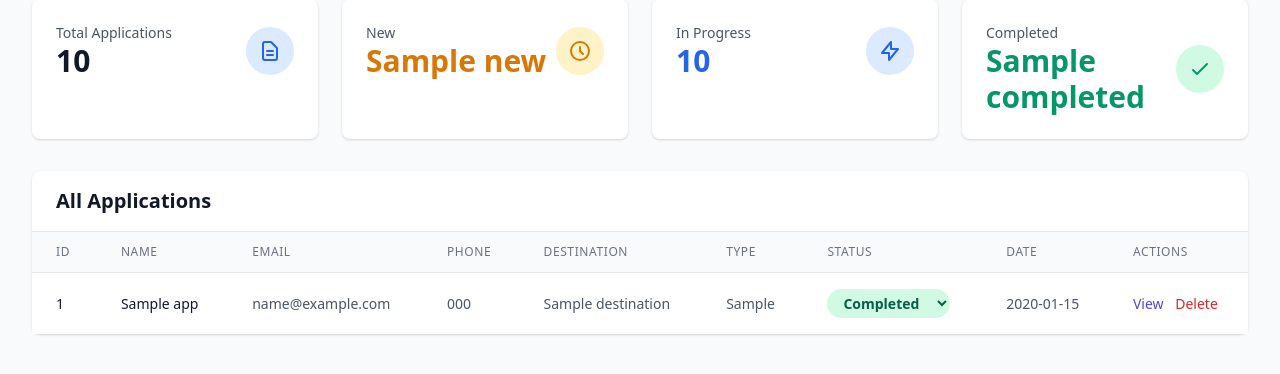
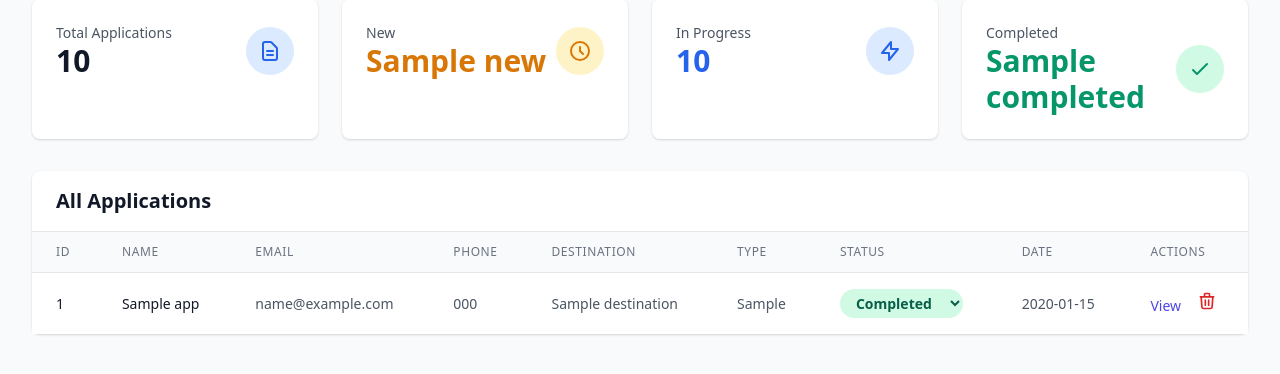
Before and after one commit to nostalgic-code/visa, a Flask app: template backend/app/templates/admin/dashboard.html in a window 1280 px wide. Shown: the part 98-472 px from the top of the page. Run offline with Flask 3, Linux system fonts and the light colour scheme; the template is opened without the code that fills it: most values are stand-ins (such as "Sample title", 1, 10 or a date in 2020).

Commit message:
Replace delete text button with trash icon

```diff
--- a/backend/app/templates/admin/dashboard.html
+++ b/backend/app/templates/admin/dashboard.html
@@ -133,9 +133,13 @@
                             <td class="px-6 py-4 whitespace-nowrap text-sm text-gray-600">
                                 {{ app.submitted_at[:10] if app.submitted_at else 'N/A' }}
                             </td>
-                            <td class="px-6 py-4 whitespace-nowrap text-sm font-medium space-x-2">
+                            <td class="px-6 py-4 whitespace-nowrap text-sm font-medium space-x-3">
                                 <a href="{{ url_for('dashboard.view_application', app_id=app.id) }}" class="text-indigo-600 hover:text-indigo-900">View</a>
-                                <button onclick="deleteApplication({{ app.id }})" class="text-red-600 hover:text-red-900">Delete</button>
+                                <button onclick="deleteApplication({{ app.id }})" class="text-red-600 hover:text-red-800 inline-flex items-center" title="Delete application">
+                                    <svg class="w-5 h-5" fill="none" stroke="currentColor" viewBox="0 0 24 24">
+                                        <path stroke-linecap="round" stroke-linejoin="round" stroke-width="2" d="M19 7l-.867 12.142A2 2 0 0116.138 21H7.862a2 2 0 01-1.995-1.858L5 7m5 4v6m4-6v6m1-10V4a1 1 0 00-1-1h-4a1 1 0 00-1 1v3M4 7h16"></path>
+                                    </svg>
+                                </button>
                             </td>
                         </tr>
                         {% else %}
@@ -219,9 +223,13 @@
                         </select>
                     </td>
                     <td class="px-6 py-4 whitespace-nowrap text-sm text-gray-600">${formatDate(app.submitted_at)}</td>
-                    <td class="px-6 py-4 whitespace-nowrap text-sm font-medium space-x-2">
+                    <td class="px-6 py-4 whitespace-nowrap text-sm font-medium space-x-3">
                         <a href="/admin/application/${app.id}" class="text-indigo-600 hover:text-indigo-900">View</a>
-                        <button onclick="deleteApplication(${app.id})" class="text-red-600 hover:text-red-900">Delete</button>
+                        <button onclick="deleteApplication(${app.id})" class="text-red-600 hover:text-red-800 inline-flex items-center" title="Delete application">
+                            <svg class="w-5 h-5" fill="none" stroke="currentColor" viewBox="0 0 24 24">
+                                <path stroke-linecap="round" stroke-linejoin="round" stroke-width="2" d="M19 7l-.867 12.142A2 2 0 0116.138 21H7.862a2 2 0 01-1.995-1.858L5 7m5 4v6m4-6v6m1-10V4a1 1 0 00-1-1h-4a1 1 0 00-1 1v3M4 7h16"></path>
+                            </svg>
+                        </button>
                     </td>
                 </tr>
             `).join('');
```
